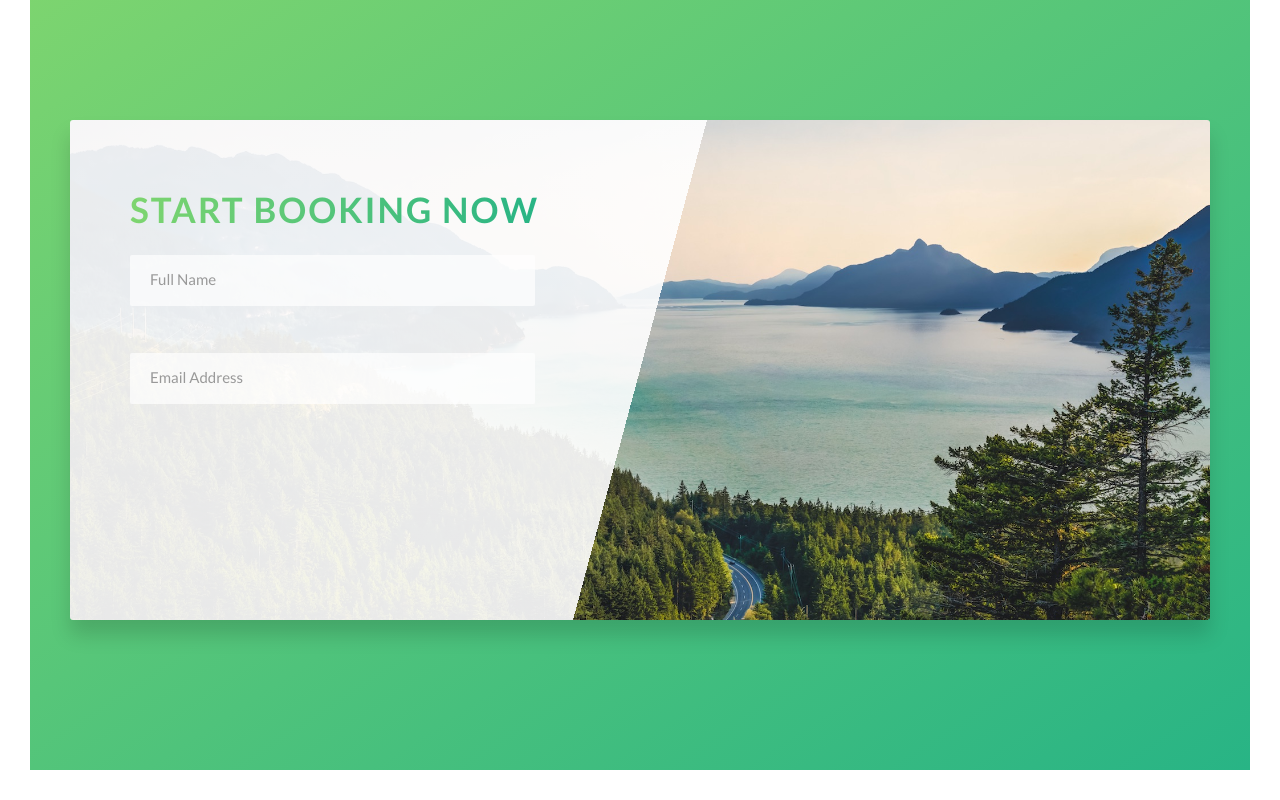
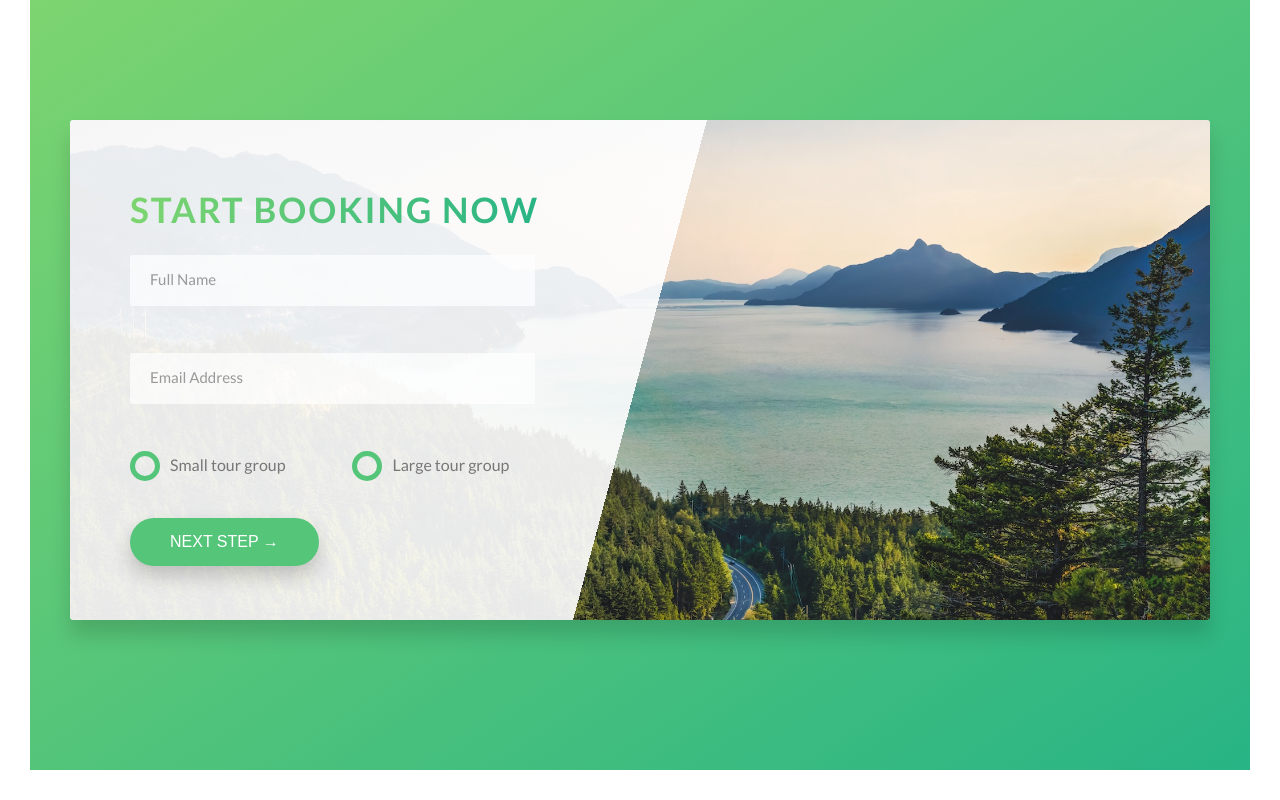
Before and after one commit to eKoh951/advanced-css-sass-course, a website: page natours/index.html in a window 1280 px wide. Shown: the part 820-1620 px from the top of the page. Drawn offline with Linux system fonts and the light colour scheme.

Commit message:
Lesson 47

```diff
--- a/natours/index.html
+++ b/natours/index.html
@@ -295,6 +295,29 @@
 								<input type="email" class="form__input" placeholder="Email Address" id="email" autocomplete="off" required>
 								<label for="email" class="form__label">Email</label>
 							</div>
+
+							<div class="form-group">
+
+								<div class="form__radio-group">
+									<input type="radio" class="form__radio-input" id="small" name="size" required>
+									<label for="small" class="form__radio-label">
+										<span class="form__radio-button"></span>
+										Small tour group
+									</label>
+								</div>
+
+								<div class="form__radio-group u-margin-bottom-medium">
+									<input type="radio" class="form__radio-input" id="large" name="size" required>
+									<label for="large" class="form__radio-label">
+										<span class="form__radio-button"></span>
+										Large tour group
+									</label>
+								</div>
+
+								<div class="form__group">
+									<button class="btn btn--green">Next step &rarr;</button>
+								</div>
+							</div>
 						</form>
 
 					</div>
--- a/natours/sass/base/_utilities.scss
+++ b/natours/sass/base/_utilities.scss
@@ -1,23 +1,23 @@
 .u-center-text {
-	text-align: center;
+	text-align: center !important;
 }
 
 .u-margin-top-huge {
-	margin-top: 8rem;
+	margin-top: 8rem !important;
 }
 
 .u-margin-top-big {
-	margin-top: 8rem;
+	margin-top: 8rem !important;
 }
 
 .u-margin-bottom-big {
-	margin-bottom: 8rem;
+	margin-bottom: 8rem !important;
 }
 
 .u-margin-bottom-medium {
-	margin-bottom: 4rem;
+	margin-bottom: 4rem !important;
 }
 
 .u-margin-bottom-small {
-	margin-bottom: 1.5rem;
+	margin-bottom: 1.5rem !important;
 }
--- a/natours/sass/components/_btn.scss
+++ b/natours/sass/components/_btn.scss
@@ -1,5 +1,6 @@
 /* :link is a pseudo class */
 .btn {
+	&,
 	&:link,
 	&:visited {
 		text-transform: uppercase;
@@ -11,6 +12,10 @@
 		box-shadow: 0 1rem 2rem rgba($color-black, .2);	 /* x y blur color */
 		position: relative;	/* This is to let this element's children to position themselves with reference on the parent */
 		font-size: $default-font-size;
+
+		//Change for the <button> element
+		border: none;
+		cursor: pointer;
 	}
 
 	&:hover {
@@ -25,8 +30,11 @@
 
 	}
 
-	&:active {
+	&:active,
+	&:focus {
+		outline: none;
 		transform: translateY(-1px);
+		box-shadow: 0 .5rem 1rem rgba($color-black, .2);
 	}
 
 	&--white {
--- a/natours/sass/components/_form.scss
+++ b/natours/sass/components/_form.scss
@@ -18,6 +18,7 @@
 		border-bottom: 3px solid transparent; //Creates a transparent border, so it doesn't increase in size while focus
 		width: 90%;
 		display: block;
+		transition: all .2s;
 
 		&:focus {
 			outline: none;
@@ -48,4 +49,51 @@
 		visibility: hidden; // Unlike display: none, visibility: hidden, still affects the layout
 		transform: translateY(4rem);
 	}
+
+	&__radio-group {
+		width: 49%;
+		display: inline-block;
+	}
+
+	&__radio-input {
+		display: none;
+	}
+
+	&__radio-label {
+		font-size: $default-font-size;
+		cursor: pointer;
+		position: relative;
+		padding-left: 4rem;
+	}
+
+	&__radio-button {
+		height: 3rem;
+		width: 3rem;
+		border: 5px solid $color-primary;
+		border-radius: 50%;
+		display: inline-block;
+		position: absolute;
+		left: 0;
+		top: -4px;
+
+		&::after {
+			content: "";
+			display: block;
+			height: 1rem;
+			width: 1rem;
+			border-radius: 50%;
+			position: absolute;
+			top: 50%;
+			left: 50%;
+			transform: translate(-50%, -50%);
+			background-color: $color-primary;
+			opacity: 0;
+			transition: opacity .1s;
+		}
+
+	}
+
+	&__radio-input:checked ~ &__radio-label &__radio-button::after {
+		opacity: 1;
+	}
 }
```
Also changed, not shown: natours/css/main.css, 1 other file.
